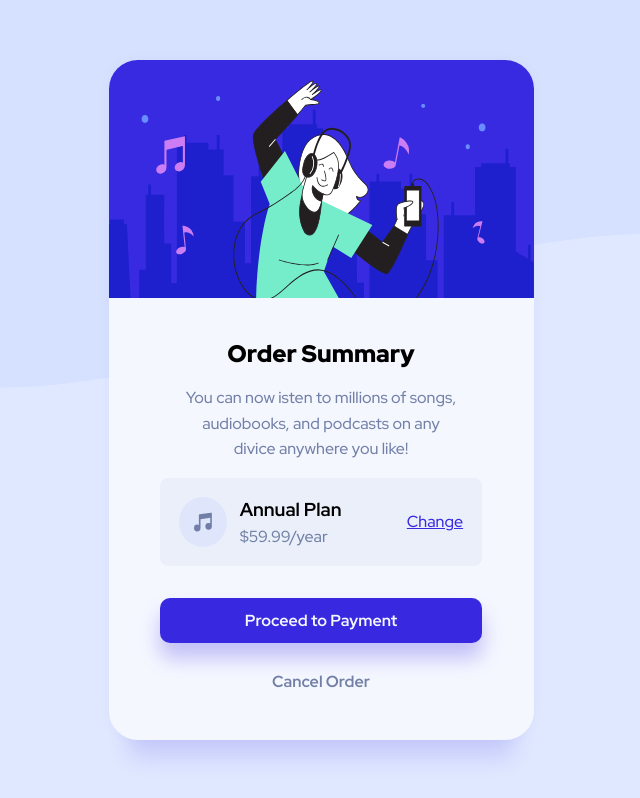
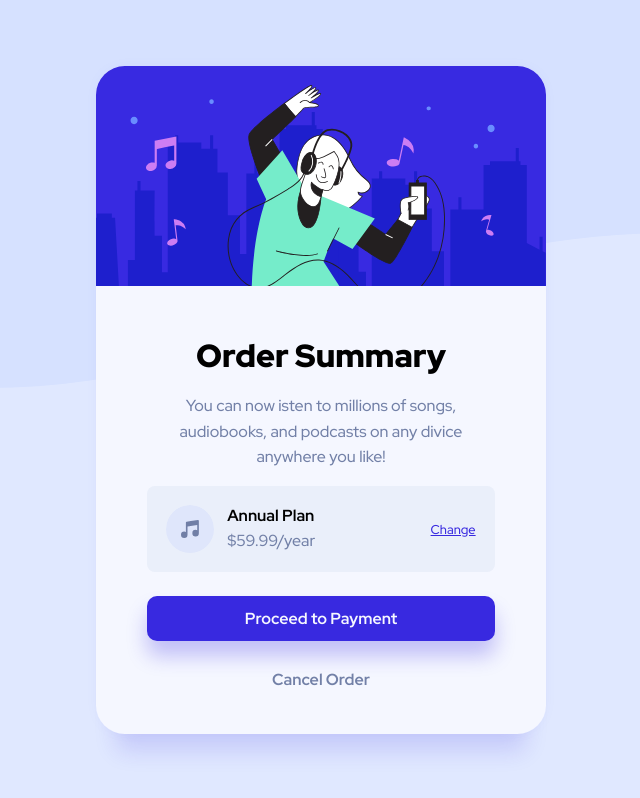
Before and after one commit to Jacksonishere/order-summary, a website: page index.html in a window 1280 px wide. Shown: the whole page, without its empty margins (319-959 px from the left). Drawn offline with Linux system fonts and the light colour scheme.

Commit message:
finished

```diff
--- a/index.css
+++ b/index.css
@@ -26,6 +26,7 @@
 /** BASE **/
 
 body {
+    padding: 4rem 0;
 	position: relative;
 	font-family: "Red Hat Display", sans-serif;
 	font-size: 1rem;
@@ -36,8 +37,7 @@ body {
     display: flex;
     align-items: center;
     justify-content: center;
-    width: 100vw;
-    height: 100vh;
+    min-height: 100vh;
 }
 
 @media (max-width: 375px){
@@ -46,21 +46,25 @@ body {
     }
 }
 
-h2{
+h1{
     font-weight: 900;
+    font-size: 2rem;
     text-align: center;
     padding: 1rem;
 }
 
 p{
     color:var(--desaturated-blue);
-    padding: 0 1.3rem 1rem;
+    margin-bottom: 1rem;
     text-align: center;
     line-height: 1.6rem;
 }
 
+label{
+    display: block;
+}
+
 button{
-    /* outline: solid 1px red; */
     cursor: pointer;
     display: block;
     border: none;
@@ -73,12 +77,20 @@ button{
     font-size: 1rem;
 }
 
+img{
+    display: block;
+    max-width: 100%;
+    height: auto;
+    border-top-left-radius: 1.8rem;
+    border-top-right-radius: 1.8rem;
+}
+
 /** REUSABLE **/
 .card-container{
     border-radius: 1.8rem;
-    width: 100%;
-    max-width: 425px;
-    height: 85%;
+    width: 90%;
+    max-width: 450px;
+    height: 80%;
     max-height: 725px;
     display: flex;
     flex-direction: column;
@@ -87,40 +99,51 @@ button{
     box-shadow: 0px 37px 22px -20px rgb(56 41 224 / 15%), 0px 0px 20px -10px rgb(56 41 224 / 13%);
 }
 
-.card-bg{
-    width: 100%;
-    height: 35%;
-    background-image: url("./images/illustration-hero.svg");
-    background-repeat: no-repeat;
-    background-size: 100% 100%;
-    border-top-left-radius: 1.8rem;
-    border-top-right-radius: 1.8rem;
+
+.card-content{
+    padding: 2rem 3.2rem;
 }
 
-.card-content{
-    padding: 1.5rem 3.2rem;
-}
-
-@media (max-width: 375px){
+@media (max-width: 400px){
+    h1{
+        font-size: 1.5rem;
+    }
     .card-content{
         padding: 1rem 1.6rem;
     }
 }
+@media (max-width: 375px){
+    .card-content img{
+        display: none;
+    }
+}
 
 .card-plan{
-    background-color: var(--very-very-pale-blue);
-    border-radius: 8px;
-    padding: 1.2rem;
     display: flex;
     justify-content: space-between;
     align-items: center;
+    padding: 1.2rem;
+    width: 100%;
+    border-radius: 8px;
+    background-color: var(--very-very-pale-blue);
 }
 
 .card-plan-info{
     display: flex;
 }
 
+.card-plan-pricing{
+    margin-left: .8rem;
+}
+
+.card-plan-pricing label{
+    display: block;
+    color: var(--desaturated-blue);
+    margin-top: 4px;
+}
+
 .card-plan a{
+    font-size: .8rem;
     color: var(--bright-blue);
 }
 
@@ -129,17 +152,8 @@ button{
     text-decoration: none;
 }
 
-.card-plan-pricing{
-    margin-left: .8rem;
-}
-
-.card-plan-pricing div{
-    color: var(--desaturated-blue);
-    margin-top: 4px;
-}
-
 .payment{
-    margin-top: 2rem;
+    margin-top: 1.5rem;
     background-color: var(--bright-blue);
     color: var(--very-pale-blue);
     box-shadow: 0px 15px 20px 0px rgb(56 41 224 / 27%);
--- a/index.html
+++ b/index.html
@@ -8,17 +8,17 @@
     <title>Order Summary</title>
 </head>
 <body>
-    <div class="card-container">
-        <div class="card-bg"></div>
+    <main class="card-container">
+        <img src="./images/illustration-hero.svg" alt="hero illustration">
         <div class="card-content">
-            <h2>Order Summary</h2>
+            <h1>Order Summary</h1>
             <p>You can now isten to millions of songs, audiobooks, and podcasts on any divice anywhere you like!</p>
             <div class="card-plan">
                 <div class="card-plan-info">
-                    <img src="./images/icon-music.svg" alt="">
+                    <img src="./images/icon-music.svg" alt="music icon" class="music">
                     <div class="card-plan-pricing">
-                        <h3>Annual Plan</h3>
-                        <div>$59.99/year</div>
+                        <strong>Annual Plan</strong>
+                        <label>$59.99/year</label>
                     </div>
                 </div>
                 <a href="#">Change</a>
@@ -26,6 +26,6 @@
             <button class="payment">Proceed to Payment</button>
             <button class="cancel-order">Cancel Order</button>
         </div>
-    </div>
+    </main>
 </body>
 </html>
```
